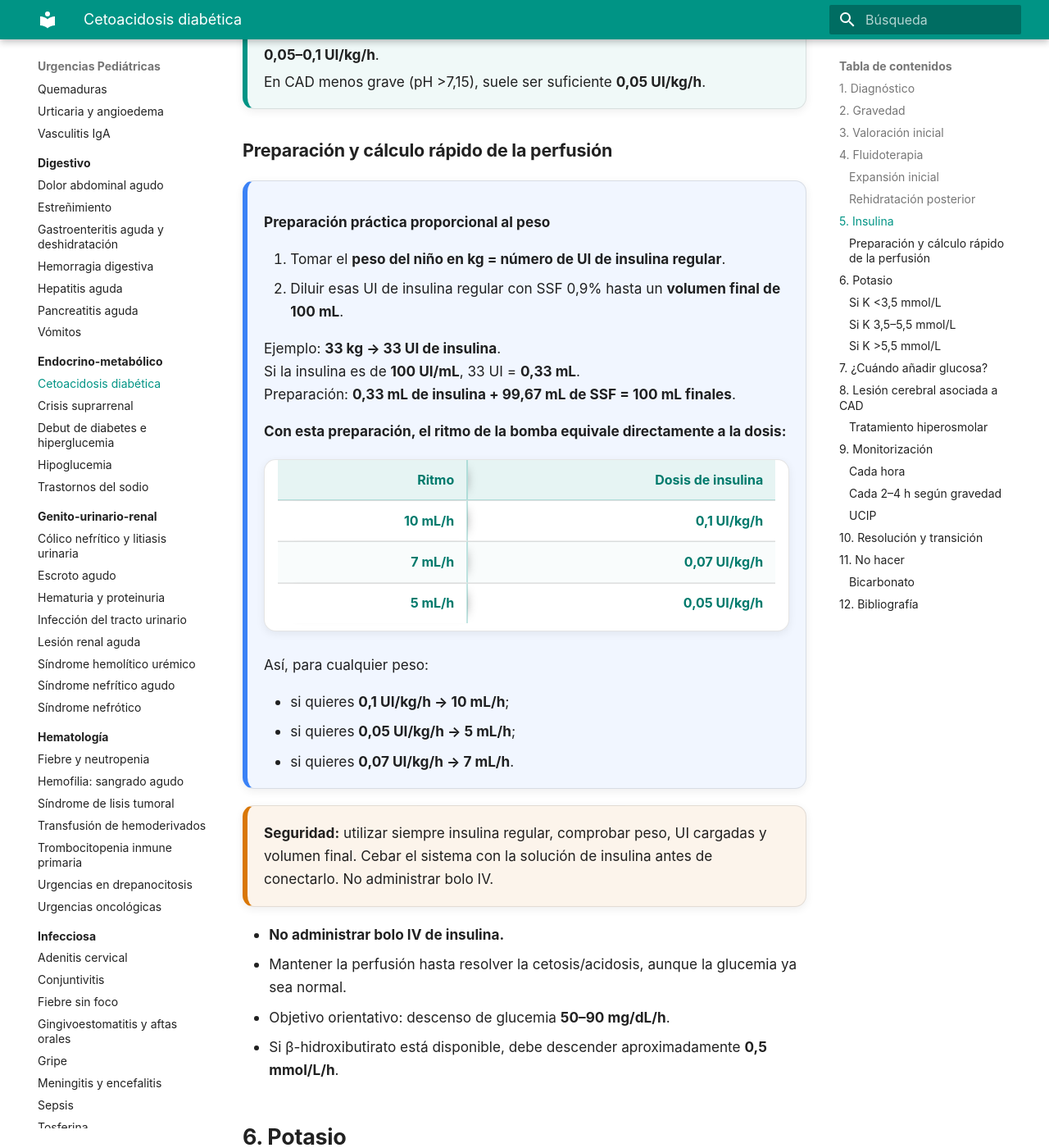
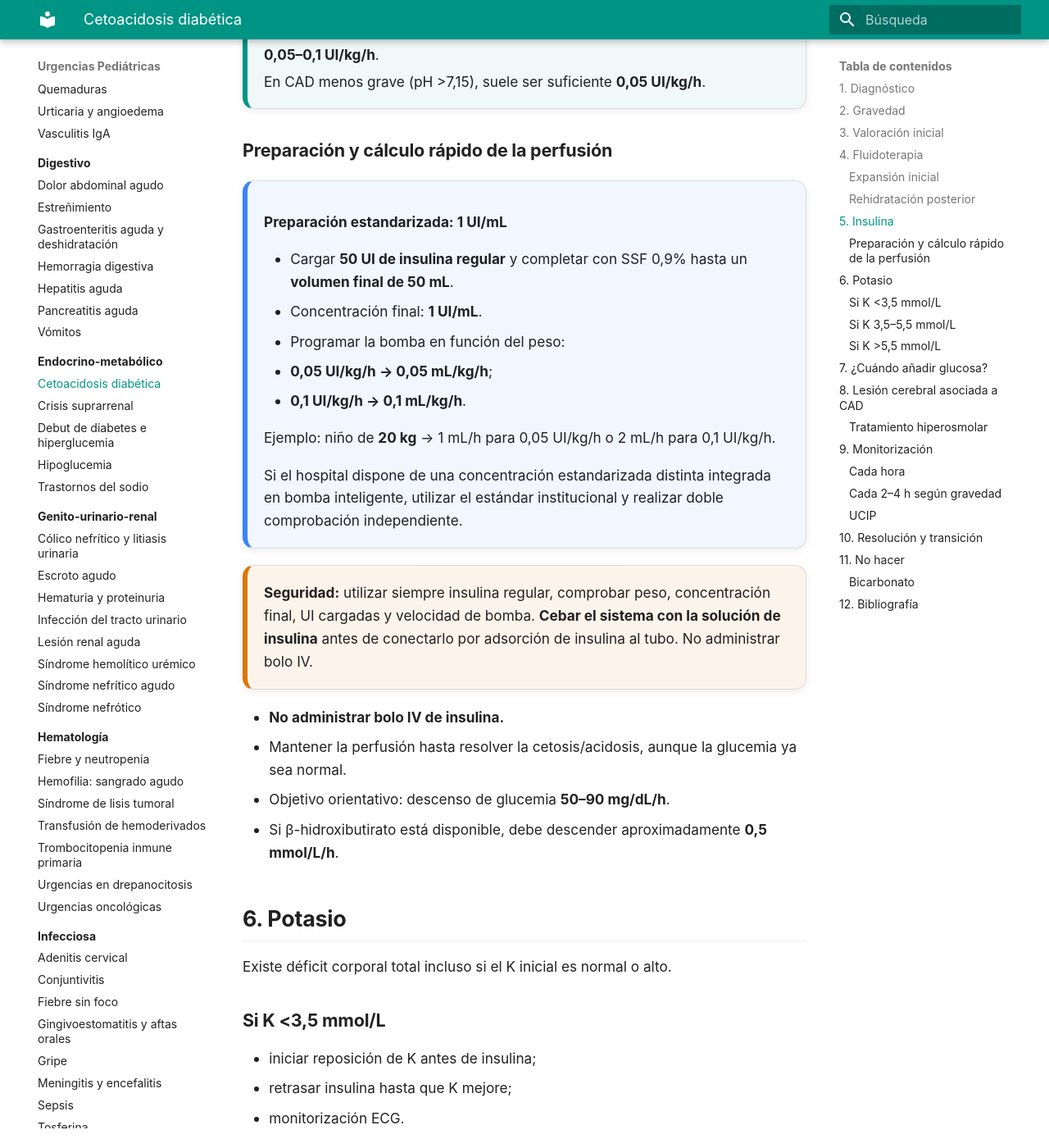
Before and after one commit to gonzaloares/urgencias-pediatricas, an MkDocs documentation site: the page built from docs/endocrino/cetoacidosis-diabetica.md, in a window 1280 px wide and 1400 px high, scrolled down 2786 px. Shown: the whole window at 82% size. Built offline with MkDocs 1.6.1 and Material for MkDocs 9.7.7, drawn with Linux system fonts in a browser that asks for light colours; some of the changed text lies outside the part shown.

Commit message:
Auditoría alto riesgo: cetoacidosis-diabetica

```diff
--- a/docs/endocrino/cetoacidosis-diabetica.md
+++ b/docs/endocrino/cetoacidosis-diabetica.md
@@ -102,33 +102,22 @@
 
 <div class="clinical-card clinical-card-note" markdown="1">
 
-**Preparación práctica proporcional al peso**
+**Preparación estandarizada: 1 UI/mL**
 
-1. Tomar el **peso del niño en kg = número de UI de insulina regular**.
-2. Diluir esas UI de insulina regular con SSF 0,9% hasta un **volumen final de 100 mL**.
+- Cargar **50 UI de insulina regular** y completar con SSF 0,9% hasta un **volumen final de 50 mL**.
+- Concentración final: **1 UI/mL**.
+- Programar la bomba en función del peso:
+  - **0,05 UI/kg/h → 0,05 mL/kg/h**;
+  - **0,1 UI/kg/h → 0,1 mL/kg/h**.
 
-Ejemplo: **33 kg → 33 UI de insulina**.
-Si la insulina es de **100 UI/mL**, 33 UI = **0,33 mL**.
-Preparación: **0,33 mL de insulina + 99,67 mL de SSF = 100 mL finales**.
+Ejemplo: niño de **20 kg** → 1 mL/h para 0,05 UI/kg/h o 2 mL/h para 0,1 UI/kg/h.
 
-**Con esta preparación, el ritmo de la bomba equivale directamente a la dosis:**
-
-| Ritmo | Dosis de insulina |
-|---:|---:|
-| **10 mL/h** | **0,1 UI/kg/h** |
-| **7 mL/h** | **0,07 UI/kg/h** |
-| **5 mL/h** | **0,05 UI/kg/h** |
-
-Así, para cualquier peso:
-
-- si quieres **0,1 UI/kg/h → 10 mL/h**;
-- si quieres **0,05 UI/kg/h → 5 mL/h**;
-- si quieres **0,07 UI/kg/h → 7 mL/h**.
+Si el hospital dispone de una concentración estandarizada distinta integrada en bomba inteligente, utilizar el estándar institucional y realizar doble comprobación independiente.
 
 </div>
 
 <div class="clinical-card clinical-card-warning">
-  <strong>Seguridad:</strong> utilizar siempre insulina regular, comprobar peso, UI cargadas y volumen final. Cebar el sistema con la solución de insulina antes de conectarlo. No administrar bolo IV.
+  <strong>Seguridad:</strong> utilizar siempre insulina regular, comprobar peso, concentración final, UI cargadas y velocidad de bomba. <strong>Cebar el sistema con la solución de insulina</strong> antes de conectarlo por adsorción de insulina al tubo. No administrar bolo IV.
 </div>
 
 - **No administrar bolo IV de insulina.**
@@ -159,7 +148,7 @@
 - añadir K cuando descienda.
 
 <div class="clinical-card clinical-card-warning">
-  <strong>Velocidad máxima habitual de reposición de K: 0,5 mmol/kg/h.</strong>
+  <strong>Seguridad del potasio:</strong> concentración inicial habitual <b>40 mmol/L</b>. Puede combinarse KCl con fosfato/acetato potásico según analítica y protocolo. <strong>Nunca administrar potasio concentrado en bolo IV</strong>. Velocidad máxima habitual: <b>0,5 mmol/kg/h</b>, con monitorización ECG si se requieren ritmos elevados.
 </div>
 
 <a id="glucosa"></a>
@@ -172,7 +161,7 @@
 
 Objetivo: poder **mantener insulina** mientras corrige la acidosis.
 
-Puede aumentarse progresivamente la concentración de glucosa si es necesario para evitar hipoglucemia.
+Comenzar habitualmente con **glucosa 5%** y aumentar a **10% o incluso 12,5%** si es necesario para evitar hipoglucemia mientras continúa la insulina.
 
 <a id="cerebral"></a>
 ## 8. Lesión cerebral asociada a CAD
```
